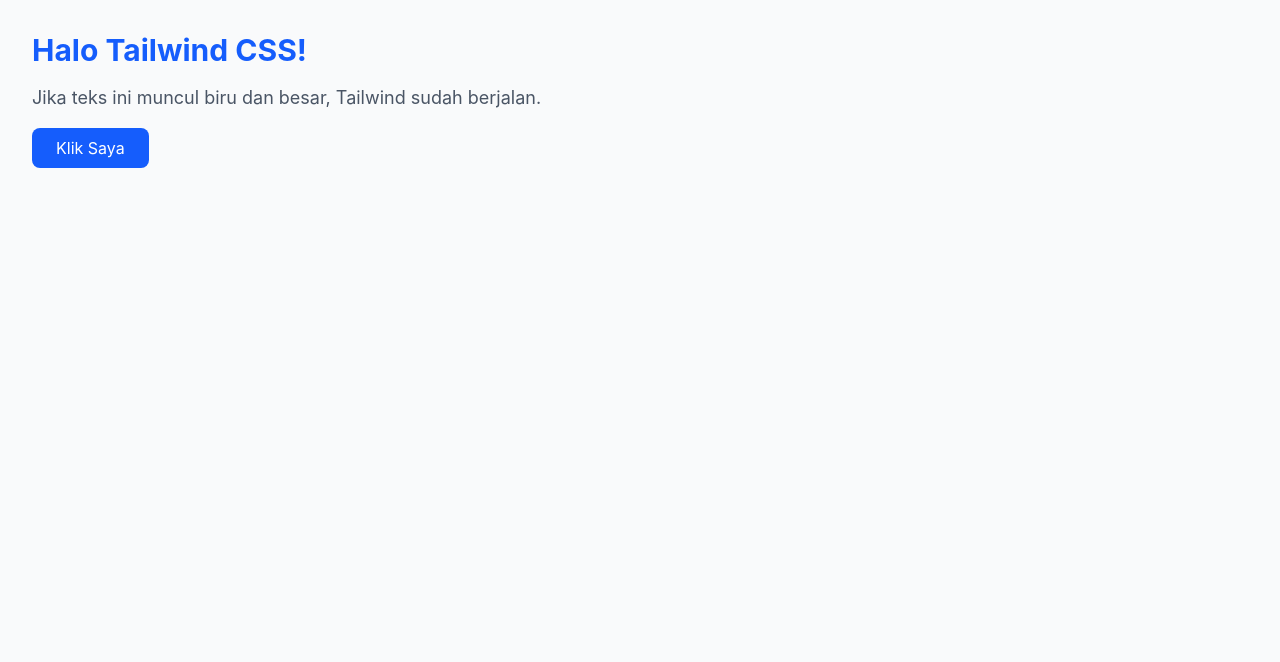
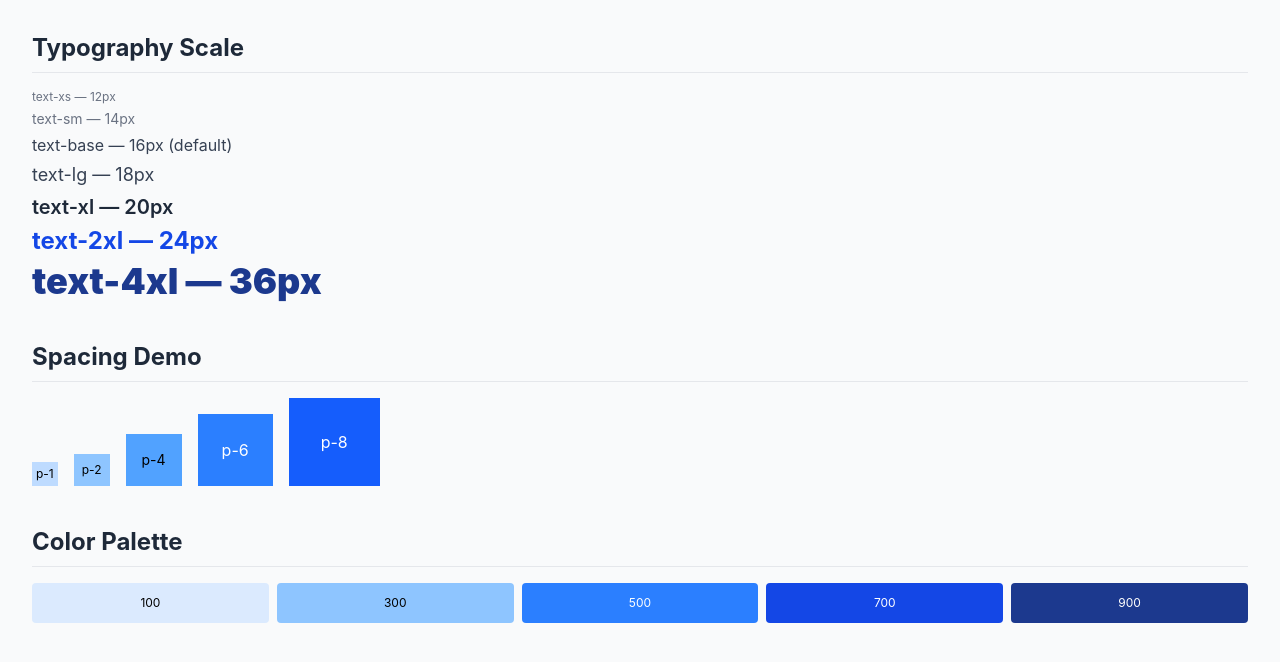
Before and after one commit to DestyanaSilviraKurnia/2025573010126-workshop-web-dasar, a website built with Vite: page modul-5/index.html in a window 1280 px wide. Built offline with nearby package versions, Linux system fonts and the light colour scheme.

Commit message:
bagian-2-spacing, sizing & typography

```diff
--- a/modul-5/index.html
+++ b/modul-5/index.html
@@ -5,20 +5,48 @@
     <meta name="viewport" content="width=device-width, initial-scale=1.0" />
     <title>Tailwinds CSS</title>
   </head>
-  <body class="bg-gray-50 p-8">
-    <h1 class="text-3xl font-bold text-blue-600 mb-4">Halo Tailwind CSS!</h1>
-
-    <p class="text-gray-600 text-lg">
-      Jika teks ini muncul biru dan besar, Tailwind sudah berjalan.
-    </p>
-
-    <button
-      class="mt-4 bg-blue-600 text-white px-6 py-2 rounded-lg hover:bg-blue-700 transition-
-colors"
-  >
-    Klik Saya
-  </button>
-
-  <script type="module" src="/src/main.js"></script>
-  </body>
+ <body class="bg-gray-50 min-h-screen p-8 font-sans">
+<!-- Typography Scale -->
+<section class="mb-10">
+<h2 class="text-2xl font-bold text-gray-800 mb-4 pb-2
+border-b border-gray-200">
+Typography Scale
+</h2>
+<p class="text-xs text-gray-500 mb-1">text-xs — 12px</p>
+<p class="text-sm text-gray-500 mb-1">text-sm — 14px</p>
+<p class="text-base text-gray-700 mb-1">text-base — 16px (default)</p>
+<p class="text-lg text-gray-700 mb-1">text-lg — 18px</p>
+<p class="text-xl font-semibold text-gray-800 mb-1">text-xl — 20px</p>
+<p class="text-2xl font-bold text-blue-700 mb-1">text-2xl — 24px</p>
+<p class="text-4xl font-black text-blue-900">text-4xl — 36px</p>
+</section>
+<!-- Spacing Demo -->
+<section class="mb-10">
+<h2 class="text-2xl font-bold text-gray-800 mb-4 pb-2
+border-b border-gray-200">
+Spacing Demo
+</h2>
+<div class="flex gap-4 items-end flex-wrap">
+<div class="p-1 bg-blue-200 text-xs">p-1</div>
+<div class="p-2 bg-blue-300 text-xs">p-2</div>
+<div class="p-4 bg-blue-400 text-sm">p-4</div>
+<div class="p-6 bg-blue-500 text-white">p-6</div>
+<div class="p-8 bg-blue-600 text-white">p-8</div>
+</div>
+</section>
+<!-- Warna -->
+<section>
+<h2 class="text-2xl font-bold text-gray-800 mb-4 pb-2
+border-b border-gray-200">
+Color Palette
+</h2>
+<div class="grid grid-cols-5 gap-2">
+<div class="bg-blue-100 p-3 rounded text-center text-xs">100</div>
+<div class="bg-blue-300 p-3 rounded text-center text-xs">300</div>
+<div class="bg-blue-500 p-3 rounded text-center text-white text-xs">500</div>
+<div class="bg-blue-700 p-3 rounded text-center text-white text-xs">700</div>
+<div class="bg-blue-900 p-3 rounded text-center text-white text-xs">900</div>
+</div>
+</section>
+</body>
 </html>
```
